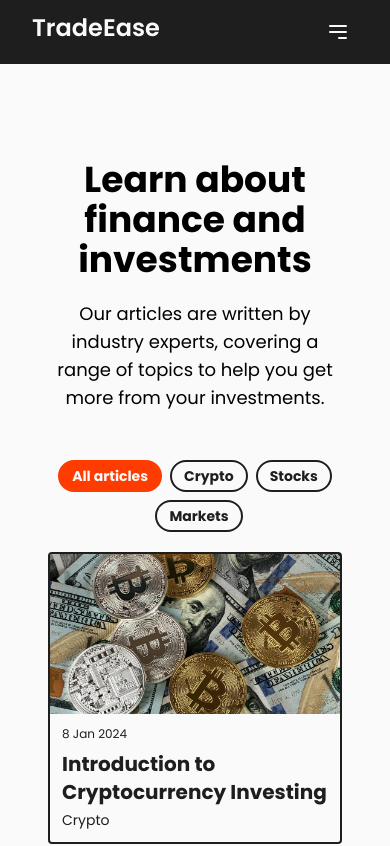
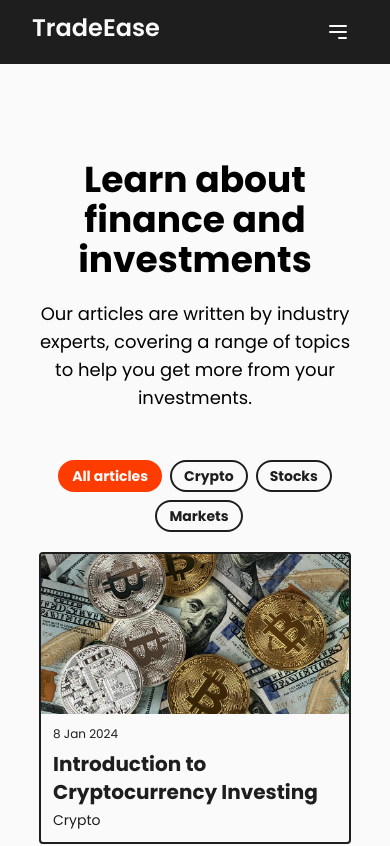
Before and after one commit to ben-oldham1/fintech-site, a Next.js app: page /learn in a window 390 px wide. Shown: the top 846 px of the page. Built offline with nearby package versions, Linux system fonts and the light colour scheme; no server answers.

Commit message:
Fix layout bug

```diff
--- a/src/app/learn/page.js
+++ b/src/app/learn/page.js
@@ -15,7 +15,7 @@ export default function Learn() {
 
     return (
         <>
-            <section className="xl:w-3/5 2xl:mx-auto my-24 mx-12 lg:mx-32">
+            <section className="w-4/5 2xl:w-3/5 mx-auto my-24">
                 <SectionHeader
                     header="Learn about finance and investments"
                     subtext="Our articles are written by industry experts, covering a range of topics to help you get more from your investments."
```
